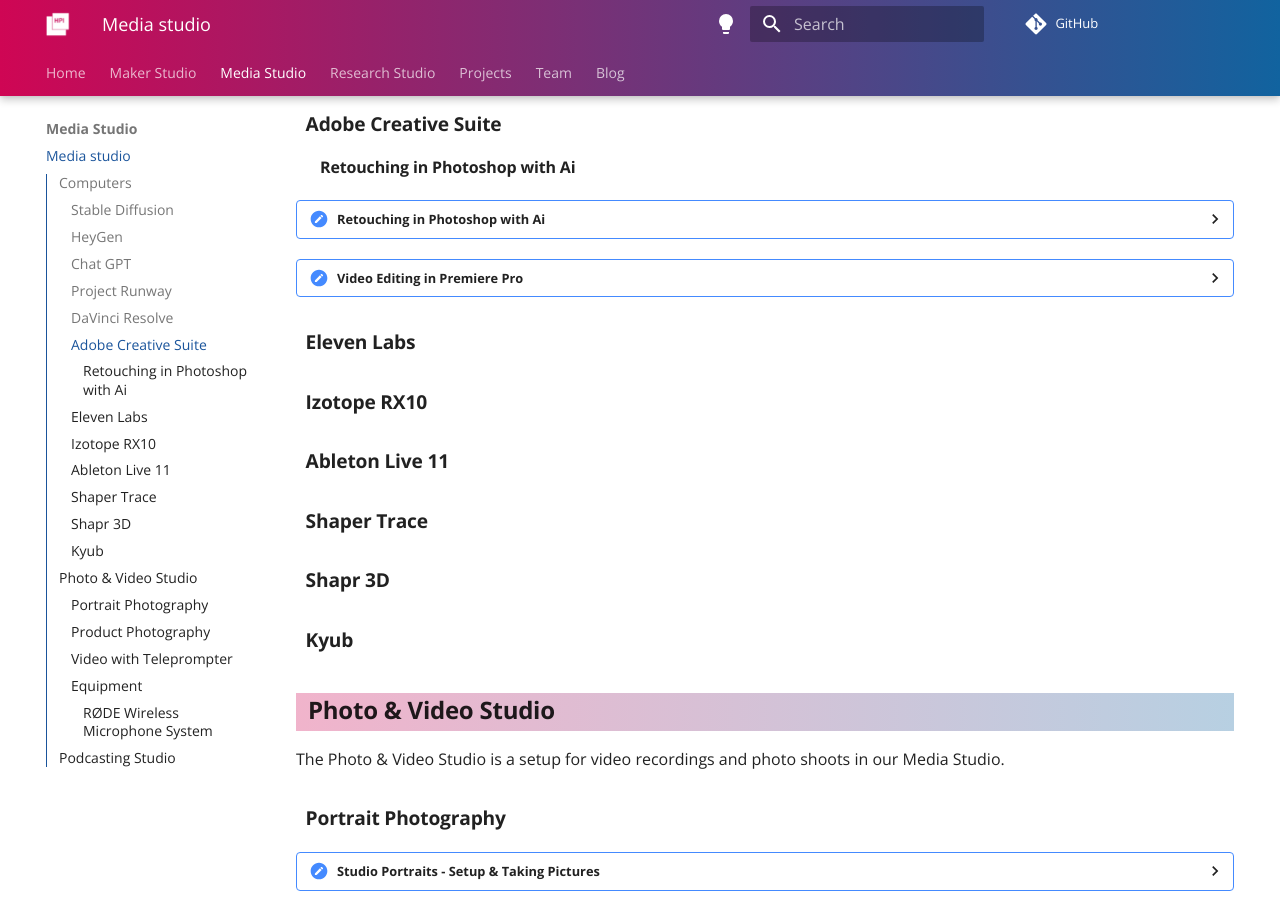
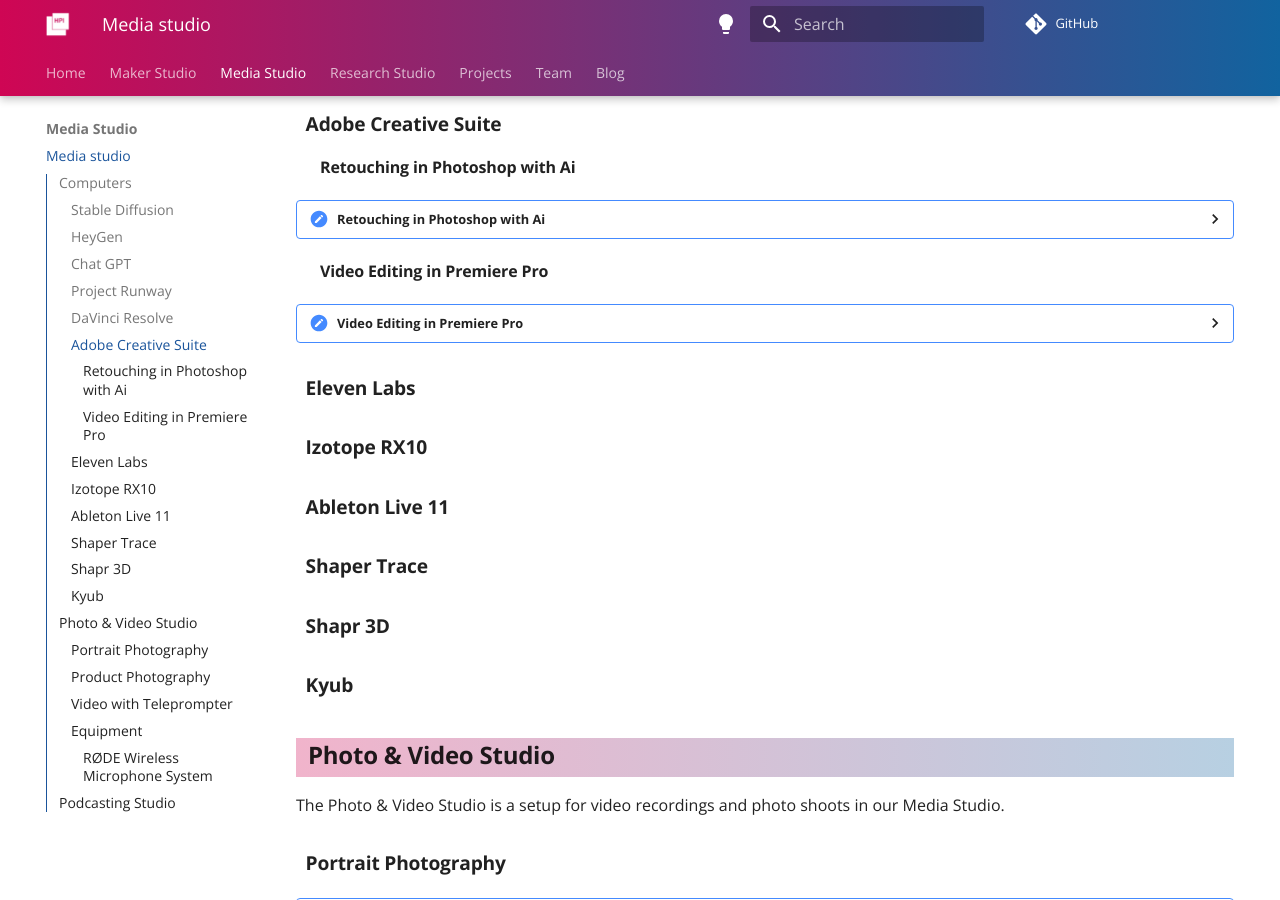
Before and after one commit to makeruniverse/docs, an MkDocs documentation site: the page built from docs/studios/media-studio.md, in a window 1280 px wide and 900 px high, scrolled down 880 px. Built offline with MkDocs 1.6.1 and Material for MkDocs 9.7.7, drawn with Linux system fonts in a browser that asks for light colours; comment, search, counter and statistics services are not loaded.

Commit message:
Add subitem

```diff
--- a/docs/studios/media-studio.md
+++ b/docs/studios/media-studio.md
@@ -47,6 +47,8 @@
 ??? "Retouching in Photoshop with Ai"
 
     <iframe width="560" height="315" src="https://www.youtube.com/embed/oi4oepQPvww?si=Gc6W-1VZO87nlMul" title="YouTube video player" frameborder="0" allow="accelerometer; autoplay; clipboard-write; encrypted-media; gyroscope; picture-in-picture; web-share" referrerpolicy="strict-origin-when-cross-origin" allowfullscreen></iframe>
+
+#### Video Editing in Premiere Pro
 
 ??? "Video Editing in Premiere Pro"
 
```
